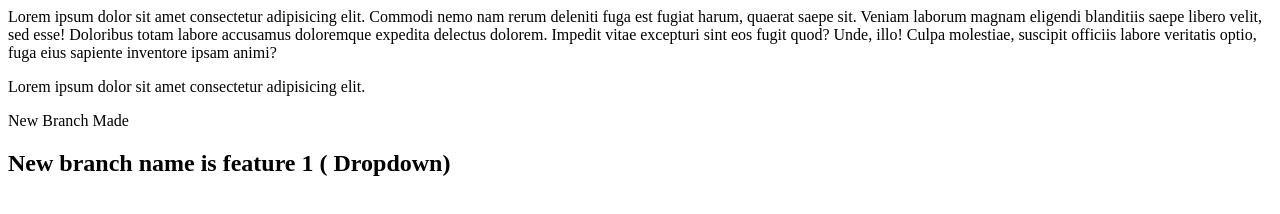
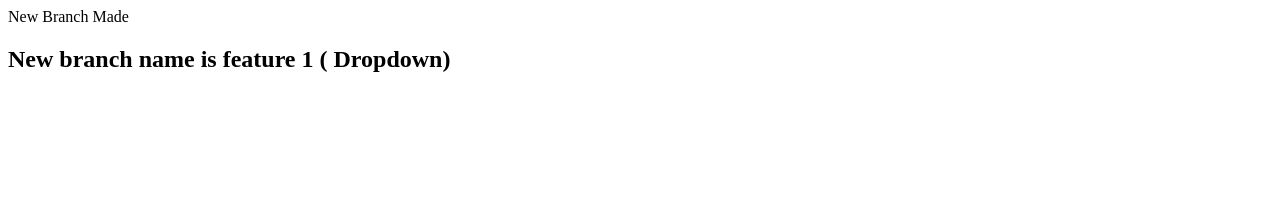
Before and after one commit to Parth529-PS/localrepo, a plain HTML site: page index.html in a window 1280 px wide. Drawn offline with Linux system fonts and the light colour scheme.

```diff
--- a/index.html
+++ b/index.html
@@ -1,9 +1,3 @@
-<P>
-    Lorem ipsum dolor sit amet consectetur adipisicing elit. Commodi nemo nam rerum deleniti fuga est fugiat harum, quaerat saepe sit. Veniam laborum magnam eligendi blanditiis saepe libero velit, sed esse!
-    Doloribus totam labore accusamus doloremque expedita delectus dolorem. Impedit vitae excepturi sint eos fugit quod? Unde, illo! Culpa molestiae, suscipit officiis labore veritatis optio, fuga eius sapiente inventore ipsam animi?
-</P>
-<P>
-    Lorem ipsum dolor sit amet consectetur adipisicing elit.
-</P>
+
 <P> New Branch Made</P>
 <h2> New branch name is feature 1 ( Dropdown)</h2>
```
